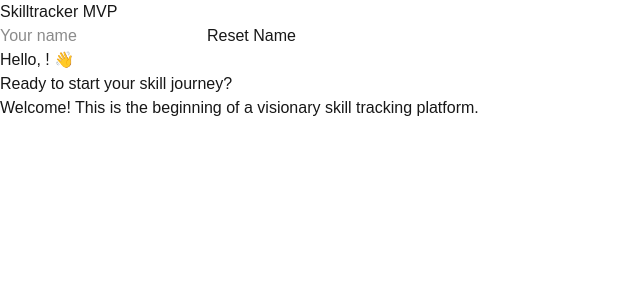
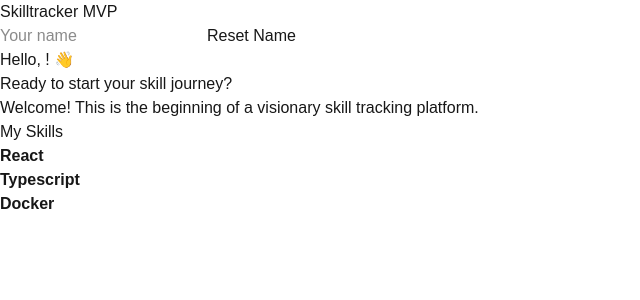
Before and after one commit to hedy44/skilltracker, a Next.js app in the folder frontend/: page / in a window 1280 px wide. Shown: the top 300 px of the page, without its empty margins (0-640 px from the left). Built offline with nearby package versions, Linux system fonts and the light colour scheme.

Commit message:
feat: render dynamica list of skills with SkillCard component

```diff
--- a/frontend/src/app/page.tsx
+++ b/frontend/src/app/page.tsx
@@ -1,9 +1,18 @@
 "use client";
 import { useState } from 'react' ;
 import Greeting from '../components/Greeting'
+import SkillCard from '../components/SkillCard';
 export default function Home() {
+
+  //Constantes
   const [name, setName] =useState('');
   const resetName = () => setName('');
+  const skills = [
+    {id: 1, name: "React"},
+    {id: 2, name: "Typescript"},
+    {id: 3, name: "Docker"},
+  ]
+
   return (
     <main>
       <h1>Skilltracker MVP</h1>
@@ -16,6 +25,13 @@ export default function Home() {
        <button onClick={resetName}>Reset Name</button>
        <Greeting name={name}  message="Ready to start your skill journey?"/>
       <p>Welcome! This is the beginning of a visionary skill tracking platform.</p>
+
+      <h2>My Skills</h2>
+      <div>
+        {skills.map(skill => (
+          <SkillCard key={skill.id} skill={skill} />
+        ))}
+      </div>
     </main>
   )
 }
--- /dev/null
+++ b/frontend/src/components/SkillCard.tsx
@@ -0,0 +1,11 @@
+type SkillCardProps = {
+    skill: {id: number; name: string}
+}
+
+export default function SkillCard ({ skill} : SkillCardProps){
+    return (
+        <div>
+            <strong>{skill.name}</strong>
+        </div>
+    )
+}
```
